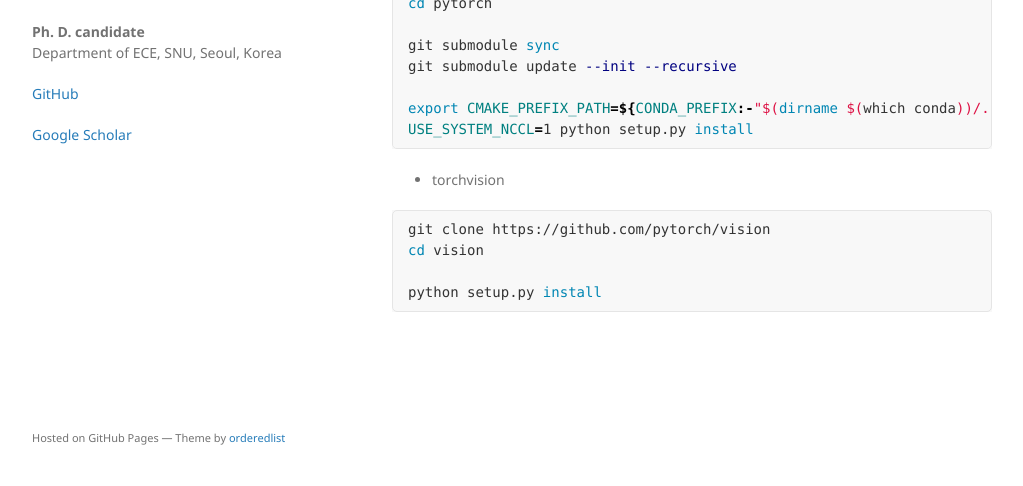
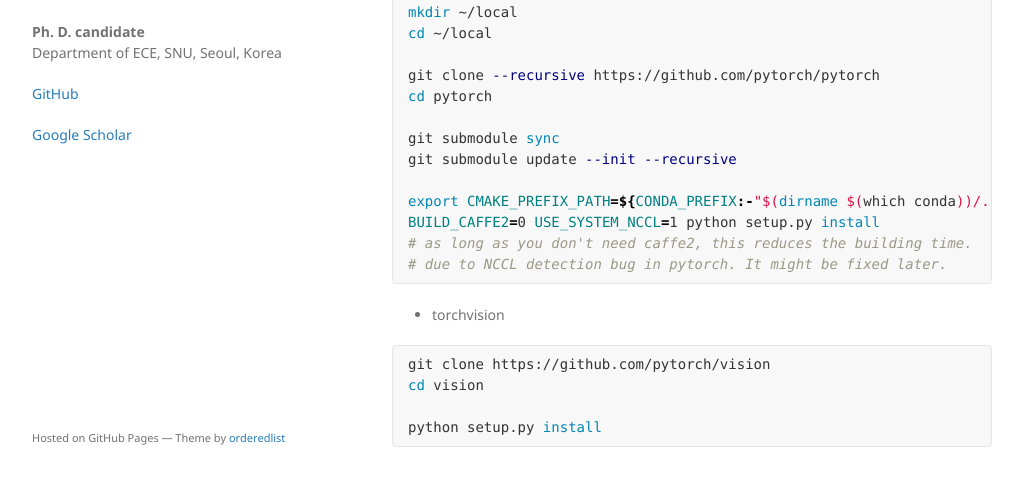
Before and after one commit to SeungjunNah/seungjunnah.github.io, a Jekyll site: the page built from posts/build_pytorch.md, in a window 1280 px wide and 900 px high, scrolled down 1233 px, cut to the strip 383-869 px from the top of the window. Shown: the whole strip, without its empty margins (128-1151 px from the left). Built offline with Jekyll 4.4.1, drawn with Linux system fonts in a browser that asks for light colours; our own code applies the rules of GitHub Pages for plain Markdown files; some of the changed text lies outside the part shown.

Commit message:
update descriptions

````diff
--- a/posts/build_pytorch.md
+++ b/posts/build_pytorch.md
@@ -67,6 +70,7 @@
 conda install astunparse numpy ninja pyyaml mkl mkl-include setuptools cmake cffi typing_extensions future six requests dataclasses -y
 
 conda install -c pytorch magma-cuda113 -y
+
 ```
 
 
@@ -85,7 +89,9 @@
 git submodule update --init --recursive
 
 export CMAKE_PREFIX_PATH=${CONDA_PREFIX:-"$(dirname $(which conda))/../"}
-USE_SYSTEM_NCCL=1 python setup.py install
+BUILD_CAFFE2=0 USE_SYSTEM_NCCL=1 python setup.py install
+# as long as you don't need caffe2, this reduces the building time.
+# due to NCCL detection bug in pytorch. It might be fixed later.
 ```
 
 * torchvision
````
Also changed, not shown: other parts of posts/build_pytorch.md (+3 -0 lines).
